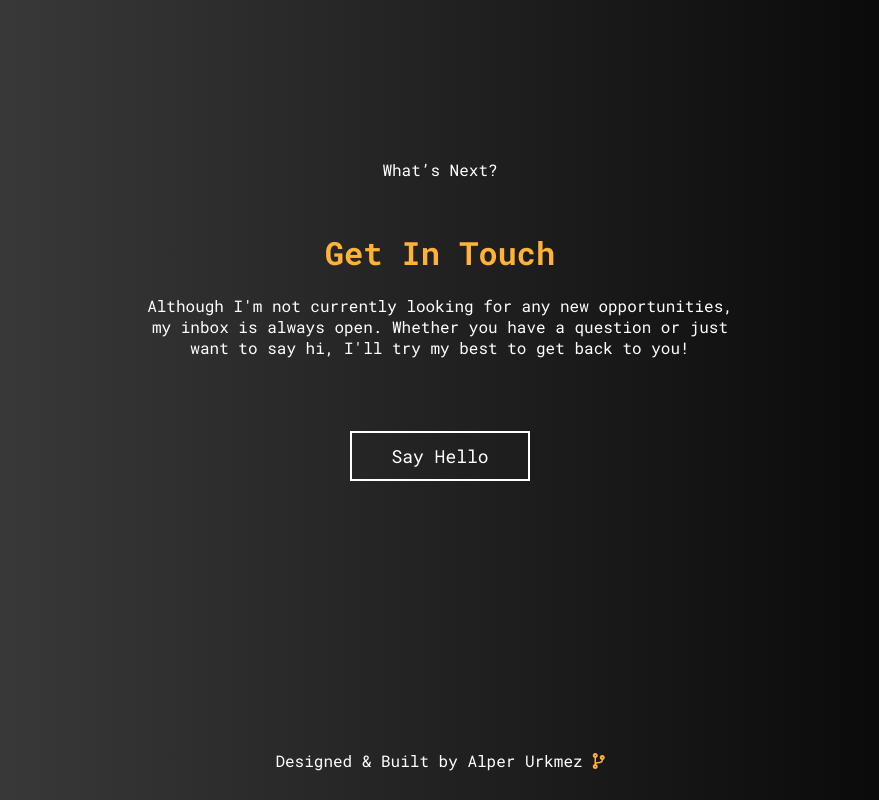
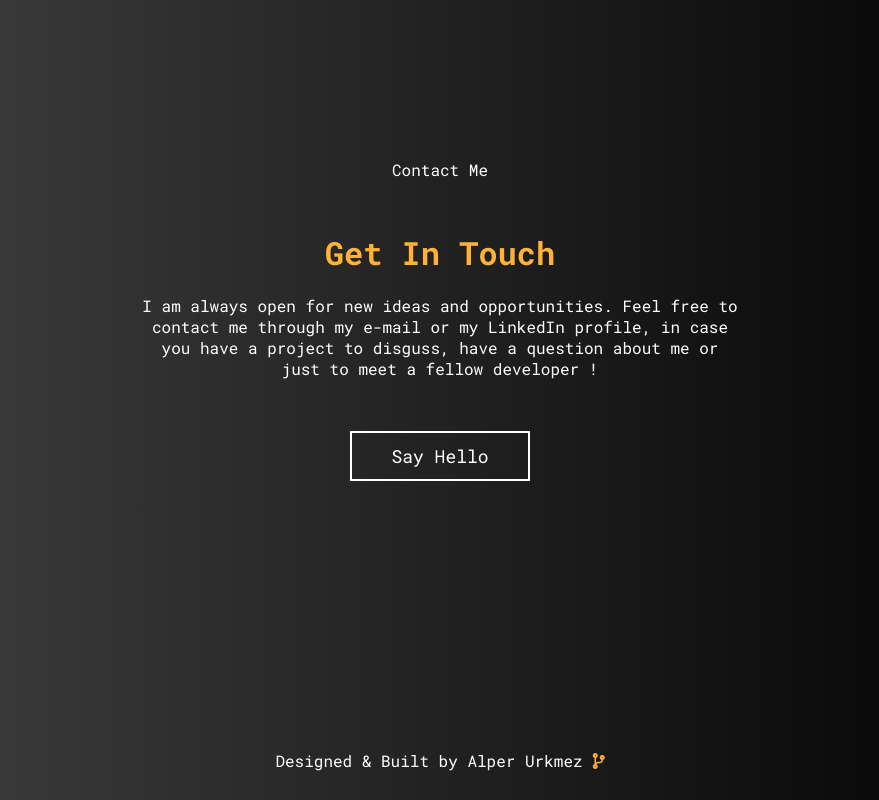
Before and after one commit to saurkmez/React-Website-Template, a React (Create React App) app: page / in a window 1280 px wide. Shown: the part 2544-3344 px from the top of the page, without its empty margins (200-1079 px from the left). Built offline with nearby package versions, Linux system fonts and the light colour scheme.

Commit message:
contact fix

```diff
--- a/src/components/Contact/Contact.js
+++ b/src/components/Contact/Contact.js
@@ -10,12 +10,10 @@ function Contact() {
     <div id="contact1">
       <div className="contact">
         <div className="contactcontainer" data-aos="fade-down">
-          <div className="contactheader">What’s Next?</div>
+          <div className="contactheader">Contact Me</div>
           <div className="contactmessage">
             <h1 style={{ color: "#ffb236" }}>Get In Touch</h1>
-            Although I'm not currently looking for any new opportunities, my
-            inbox is always open. Whether you have a question or just want to
-            say hi, I'll try my best to get back to you!
+            I am always open for new ideas and opportunities. Feel free to contact me through my e-mail or my LinkedIn profile, in case you have a project to disguss, have a question about me or just to meet a fellow developer !
           </div>
           <button
             className="buttonsubmit"
```
